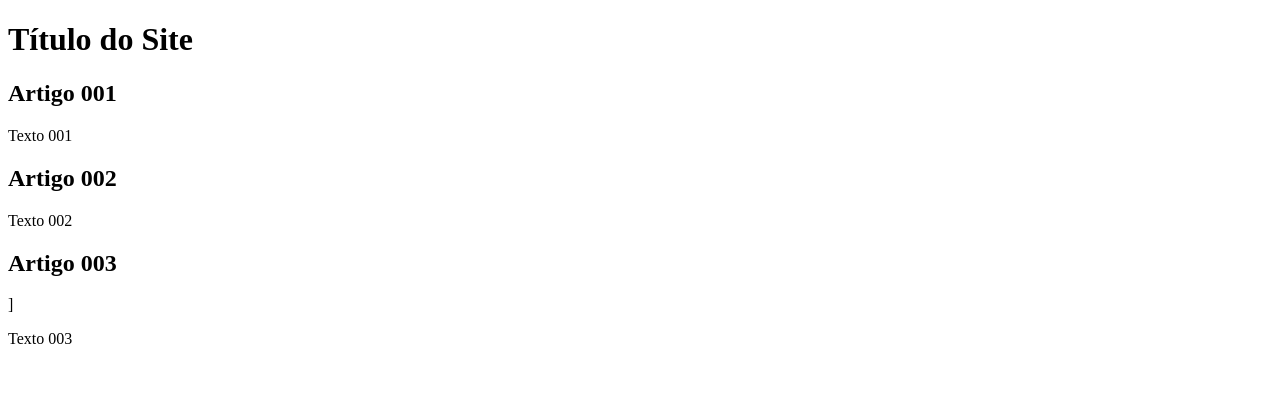
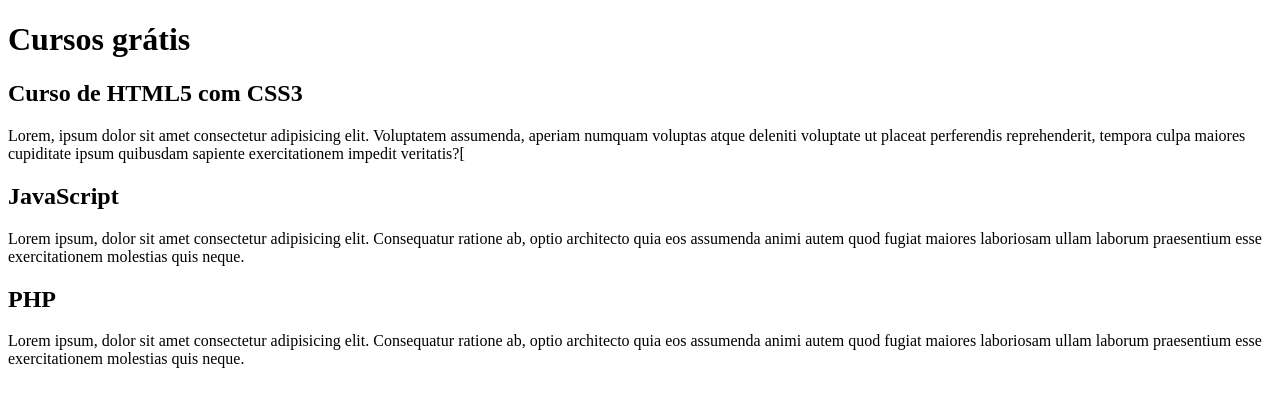
Before and after one commit to henriquemrtns/projeto-site, a plain HTML site: page index.html in a window 1280 px wide. Drawn offline with Linux system fonts and the light colour scheme.

Commit message:
add conteudo
coloquei o conteúdo inicial

```diff
--- a/index.html
+++ b/index.html
@@ -9,19 +9,19 @@
 <body>
     <main>
         <header>
-            <h1>Título do Site</h1>
+            <h1>Cursos grátis</h1>
         </header>
         <article>
-            <h2>Artigo 001</h2>
-            <p>Texto 001</p>
+            <h2>Curso de HTML5 com CSS3</h2>
+            <p>Lorem, ipsum dolor sit amet consectetur adipisicing elit. Voluptatem assumenda, aperiam numquam voluptas atque deleniti voluptate ut placeat perferendis reprehenderit, tempora culpa maiores cupiditate ipsum quibusdam sapiente exercitationem impedit veritatis?[</p>
         </article>
         <article>
-            <h2>Artigo 002</h2>
-            <p>Texto 002</p>
+            <h2>JavaScript</h2>
+            <p>Lorem ipsum, dolor sit amet consectetur adipisicing elit. Consequatur ratione ab, optio architecto quia eos assumenda animi autem quod fugiat maiores laboriosam ullam laborum praesentium esse exercitationem molestias quis neque.</p>
         </article>
         <article>
-            <h2>Artigo 003</h2>]
-            <p>Texto 003</p>
+            <h2>PHP</h2>
+            <p>Lorem ipsum, dolor sit amet consectetur adipisicing elit. Consequatur ratione ab, optio architecto quia eos assumenda animi autem quod fugiat maiores laboriosam ullam laborum praesentium esse exercitationem molestias quis neque.</p>
         </article>
     </main>
 </body>
```
